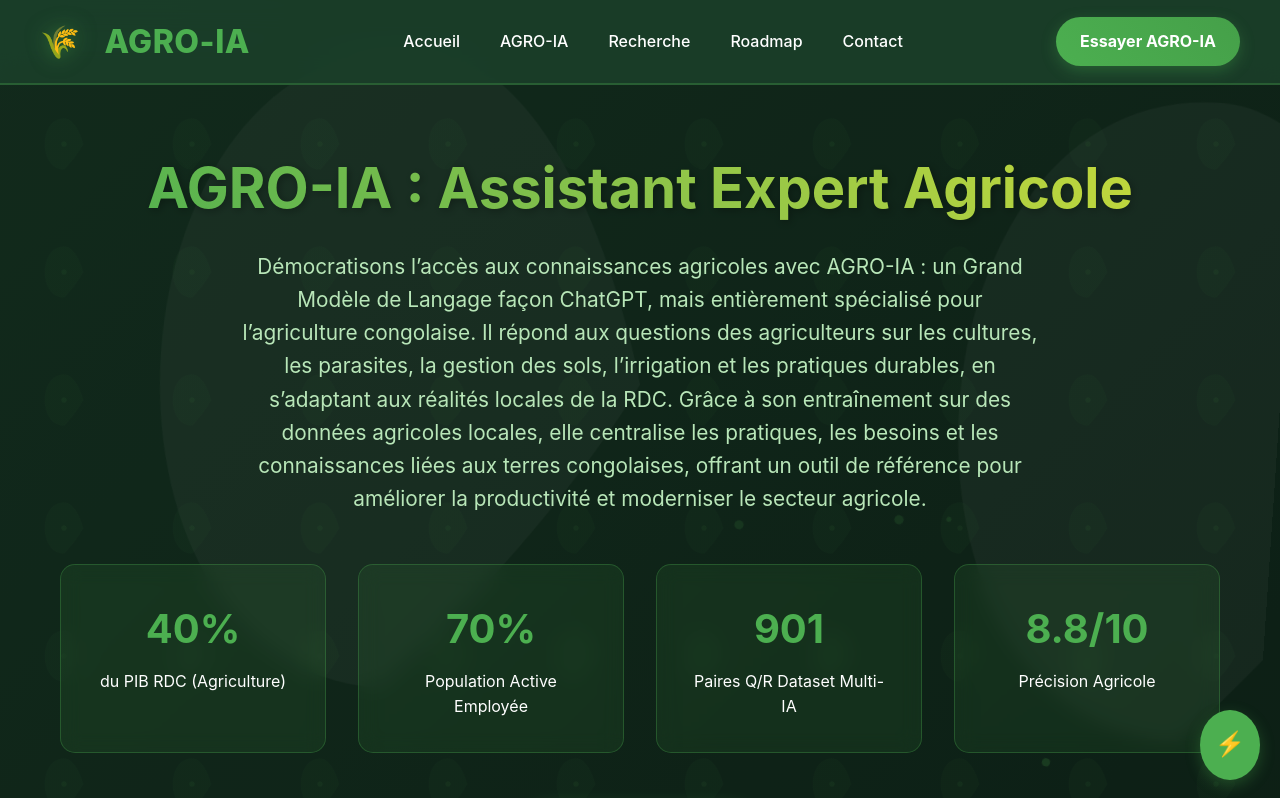
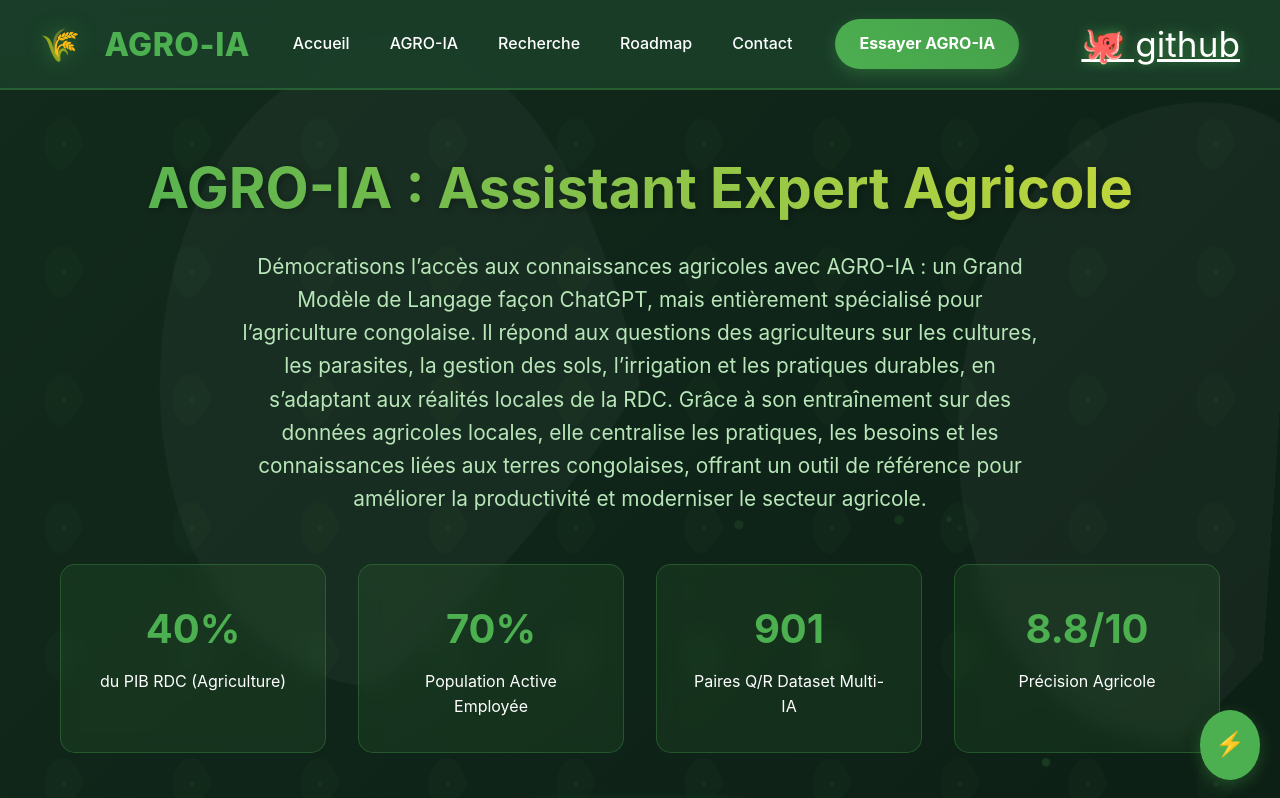
Before and after one commit to kennedy-kitoko/african-farm-intelligence-artificielle, a plain HTML site: page index.html in a window 1280 px wide. Shown: the top 798 px of the page. Drawn offline with Linux system fonts and the light colour scheme.

Commit message:
Update index.html

```diff
--- a/index.html
+++ b/index.html
@@ -413,6 +413,12 @@
 
             <!-- Bouton CTA visible dès le header -->
             <a href="#agro-ia" class="cta-button" style="padding:.75rem 1.5rem;font-size:1rem;">Essayer AGRO-IA</a>
+            <a href="https://github.com/kennedy-kitoko/african-farm-intelligence-artificielle"
+                target="_blank"
+                title="Code source sur GitHub"
+                style="margin-left:1.2rem;font-size:2.2rem;color:#fff;transition:transform .2s ease;">
+                <span style="filter:drop-shadow(0 0 6px rgba(76,175,80,.7));">🐙 github</span>
+            </a>
         </nav>
     </header>
 
```
